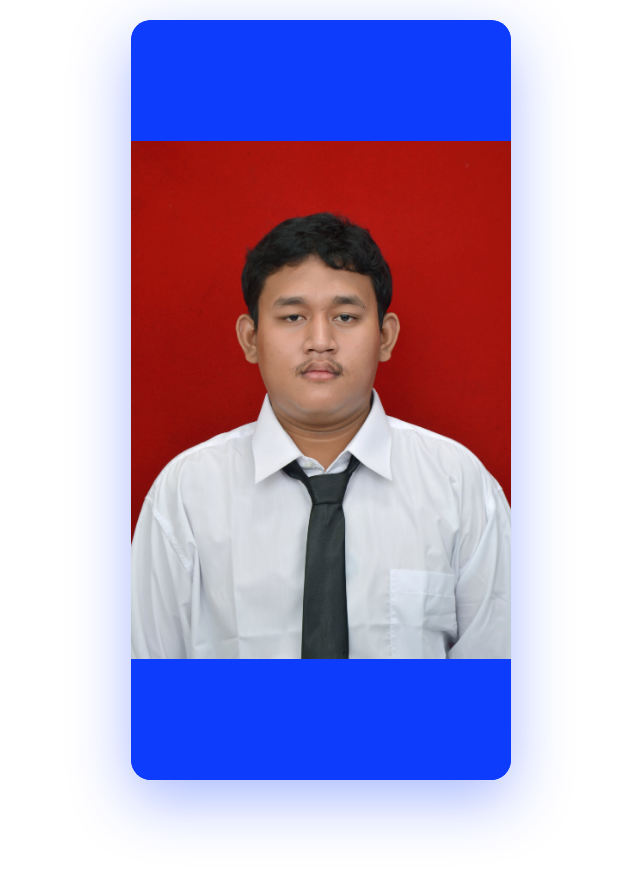
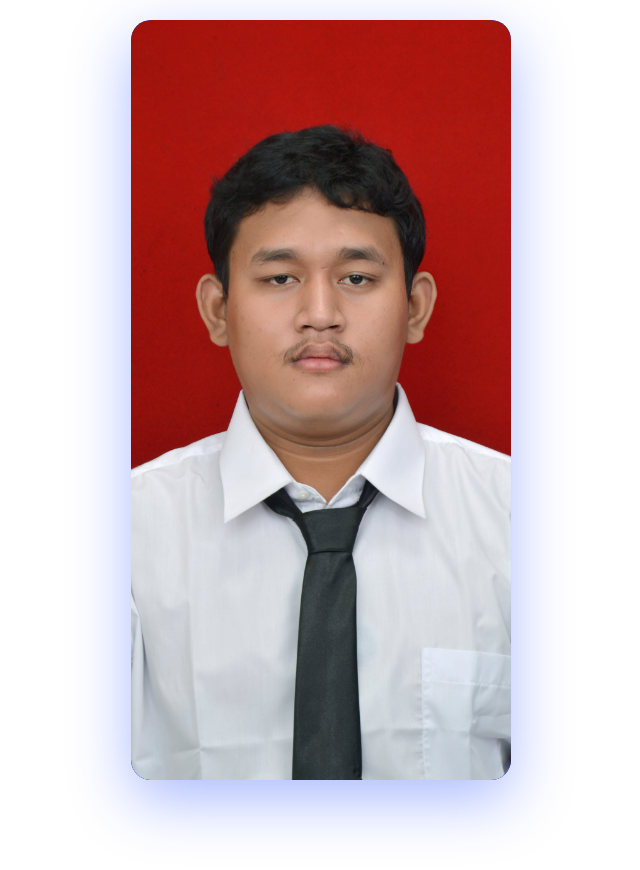
Before and after one commit to vinividivicilala/lolo, a Next.js app in the folder faq/: page /cv in a window 1280 px wide. Shown: the top 870 px of the page, without its empty margins (319-959 px from the left). Built offline with nearby package versions, Linux system fonts and the light colour scheme.

Commit message:
Update page.tsx

```diff
--- a/faq/app/cv/page.tsx
+++ b/faq/app/cv/page.tsx
@@ -52,7 +52,7 @@ export default function CVPage(): React.JSX.Element {
           fontFamily: FONT_FAMILY,
         }}
       >
-        {/* ===== BG BIRU FIXED DI TENGAH + FOTO NYATU ===== */}
+        {/* ===== BG BIRU FIXED DI TENGAH + FOTO FULL ===== */}
         <div
           style={{
             position: "fixed",
@@ -66,7 +66,7 @@ export default function CVPage(): React.JSX.Element {
             pointerEvents: "none",
           }}
         >
-          {/* Card bg biru — foto nyatu dari atas sampai bawah */}
+          {/* Card bg biru — foto full menutupi seluruh card */}
           <div
             ref={cardRef}
             style={{
@@ -79,19 +79,19 @@ export default function CVPage(): React.JSX.Element {
               position: "relative",
             }}
           >
-            {/* Foto full dari atas sampai bawah — tidak di-crop */}
+            {/* Foto FULL menutupi seluruh card dari atas sampai bawah */}
             <img
               src="/images/DSC_0614-min.JPG"
               alt="CV"
               style={{
                 position: "absolute",
-                inset: 0,
+                top: 0,
+                left: 0,
                 width: "100%",
                 height: "100%",
-                objectFit: "contain",
+                objectFit: "cover",
                 objectPosition: "center center",
                 display: "block",
-                backgroundColor: "#0D3CFC",
                 borderRadius: "20px",
               }}
             />
```
